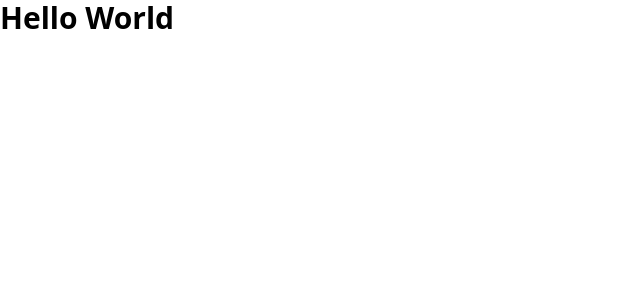
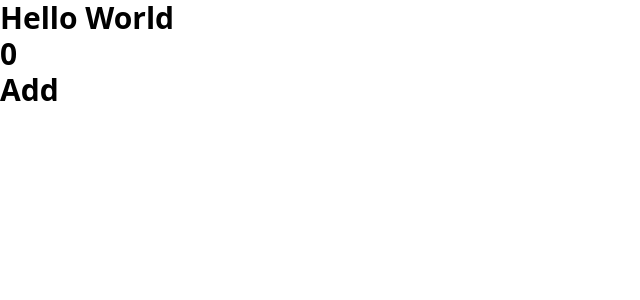
Before and after one commit to JioBautista/product-feedback-app, a React (Vite) app in the folder frontend/app/: page / in a window 1280 px wide. Shown: the top 300 px of the page, without its empty margins (0-640 px from the left). Built offline with nearby package versions, Linux system fonts and the light colour scheme.

Commit message:
Update App.tsx

```diff
--- a/frontend/app/src/App.tsx
+++ b/frontend/app/src/App.tsx
@@ -1,9 +1,12 @@
-// import React from "react";
+import React from "react";
 
 function App() {
+  const [count, setCount] = React.useState(0);
   return (
     <div className="text-3xl font-bold">
       <h1>Hello World</h1>
+      <h1>{count}</h1>
+      <button onClick={() => setCount(1)}>Add</button>
     </div>
   );
 }
```
